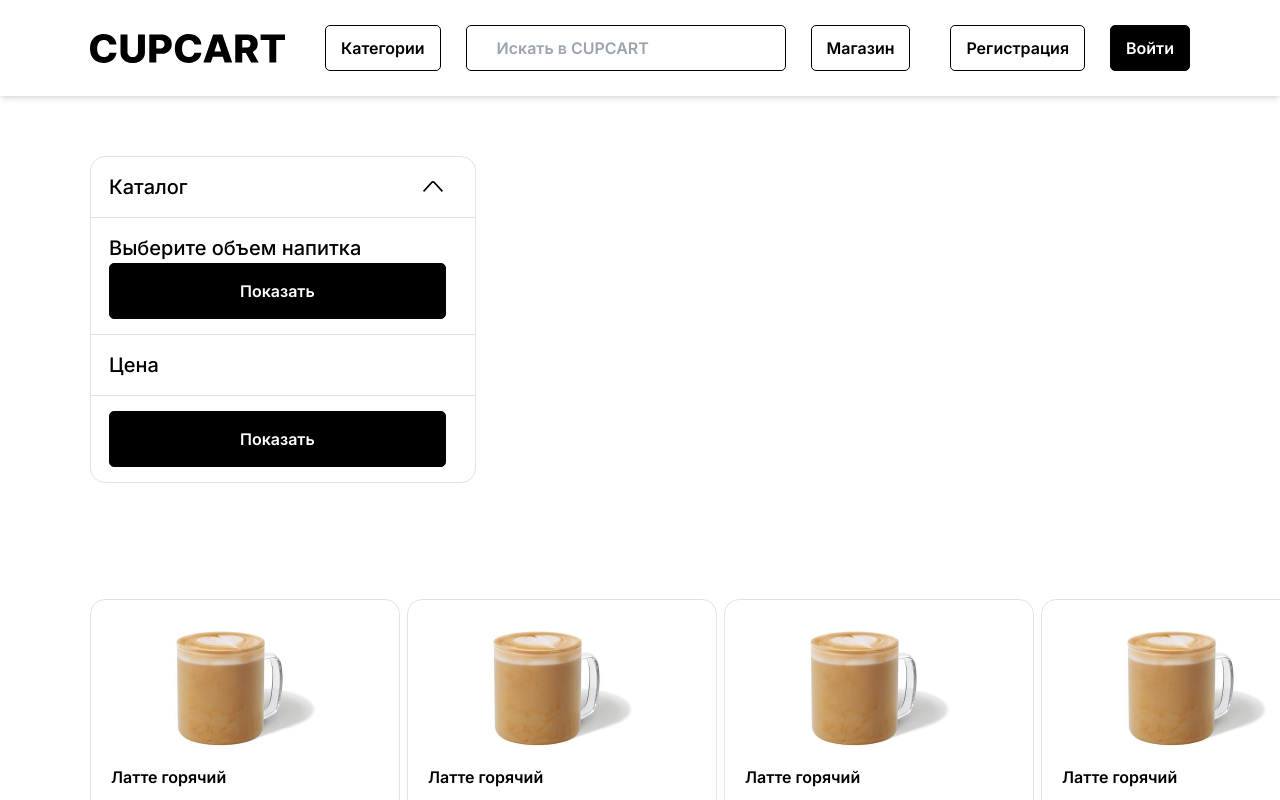
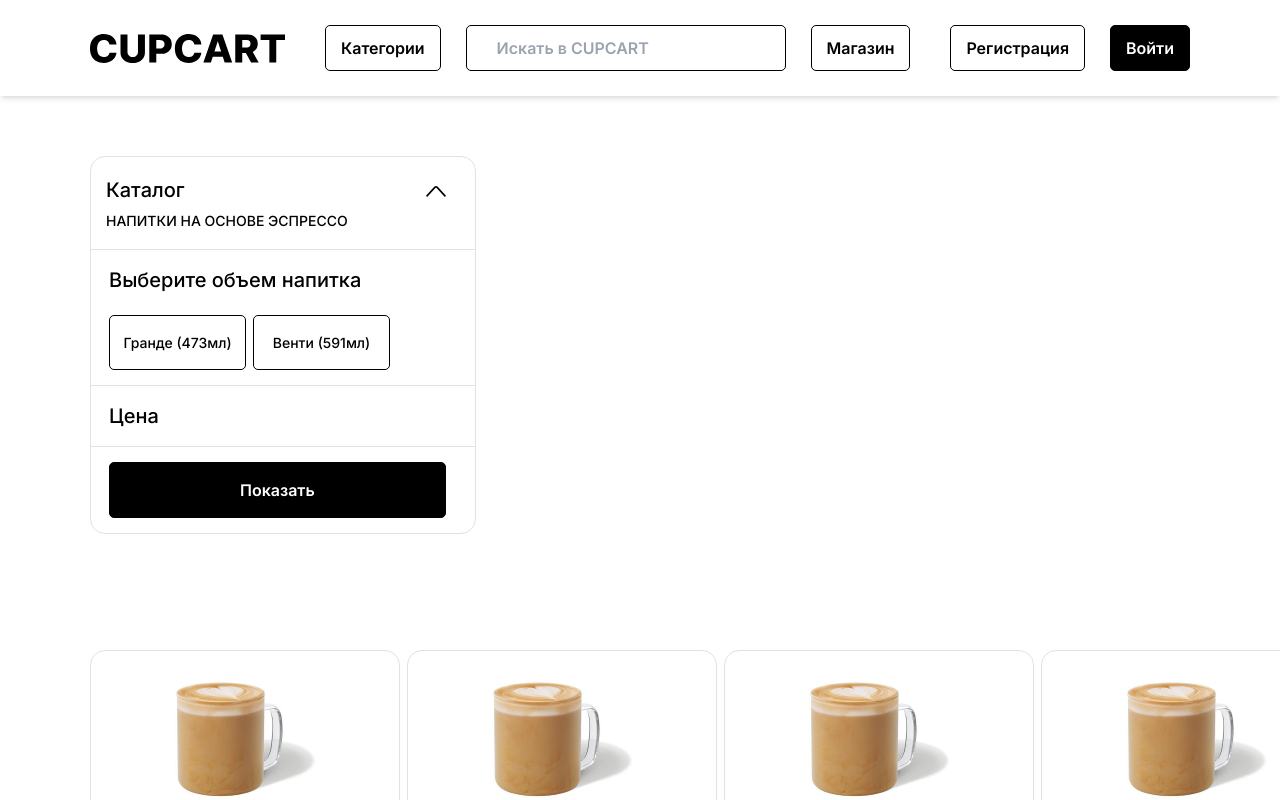
Before and after one commit to NIC-ecommerce/coffee_shop, a Next.js app in the folder front/: page /routs/shop in a window 1280 px wide. Both pictures are taken after a click on the button 432 px from the left and 187 px from the top of the page. Shown: the top 800 px of the page. Built offline with nearby package versions, Linux system fonts and the light colour scheme.

Commit message:
Catalog Layout

```diff
--- a/front/package.json
+++ b/front/package.json
@@ -12,7 +12,7 @@
     "flowbite-react": "^0.7.6",
     "json5": "^2.2.3",
     "next": "14.1.4",
-    "react": "^18",
+    "react": "^18.2.0",
     "react-dom": "^18",
     "react-slick": "^0.30.2",
     "sass": "^1.72.0",
--- a/front/src/features/Catalog/ui/Catalog.tsx
+++ b/front/src/features/Catalog/ui/Catalog.tsx
@@ -6,18 +6,25 @@ import styles from "./styles.module.scss";
 
 export default function Catalog() {
   const [buttonConsist, setButtonConsist] = React.useState<boolean>(false);
+  const [showAdditionalText, setShowAdditionalText] = React.useState<boolean>(false);
 
   const arrowClick = () => {
     setButtonConsist(!buttonConsist);
+    setShowAdditionalText(!showAdditionalText);
   };
 
   return (
     <div className="Catalog w-[386px] text-[20px] font-medium rounded-[15px] border-[1px] border-solid border-lightGray mb-[116px]">
-      <div className="title pl-[18px] pt-[15px] pb-[15px] border-b border-solid border-lightGray flex gap-[235px]">
+      <div className="title py-[18px] px-[15px] border-b border-solid border-lightGray flex relative">
+        <div>
         <p>Каталог</p>
-        <button className={buttonConsist ? styles["arrow-clicked"] : styles.arrow} onClick={arrowClick}>
-          <Arrow/>
-        </button>
+        {showAdditionalText && <p className="mt-[5px] text-base">НАПИТКИ НА ОСНОВЕ ЭСПРЕССО</p>}
+        </div>
+        <div className="absolute left-[335px]">
+          <button className= {buttonConsist ? styles["arrow-clicked"] : styles.arrow} onClick={arrowClick}>
+            <Arrow/>
+          </button>
+        </div>
       </div>
       {!buttonConsist && (
         <>
@@ -39,11 +46,15 @@ export default function Catalog() {
       {buttonConsist && (
         <>
           <div className="title pl-[18px] pt-[15px] pb-[15px] border-b border-solid border-lightGray">
-            <p>Выберите объем напитка</p>
-            <div>
+            <p className="mb-[20px]">Выберите объем напитка</p>
+            <div className="flex gap-[7px]">
               <Button
-                className="py-[15px] bg-black text-white text-[16px] font-semibold px-[130px] border-[1px] border-black rounded-[5px]"
-                label="Показать"
+                className="w-[137px] h-[55px] py-[10px] text-base px-[10px] border-[1px] border-black rounded-[5px]"
+                label="Гранде (473мл)"
+              />
+              <Button
+                className="w-[137px] h-[55px] py-[10px] text-base px-[10px] border-[1px] border-black rounded-[5px]"
+                label="Венти (591мл)"
               />
             </div>
           </div>
--- a/front/src/shared/ui/Button/Button.tsx
+++ b/front/src/shared/ui/Button/Button.tsx
@@ -16,5 +16,5 @@ const Button = forwardRef((props: IButton, ref: Ref<HTMLButtonElement>) => {
     </button>
   );
 });
-
+Button.displayName = "Button";
 export default Button;
```
Also changed, not shown: 1 other file (tests, documents, lock files or other folders).
